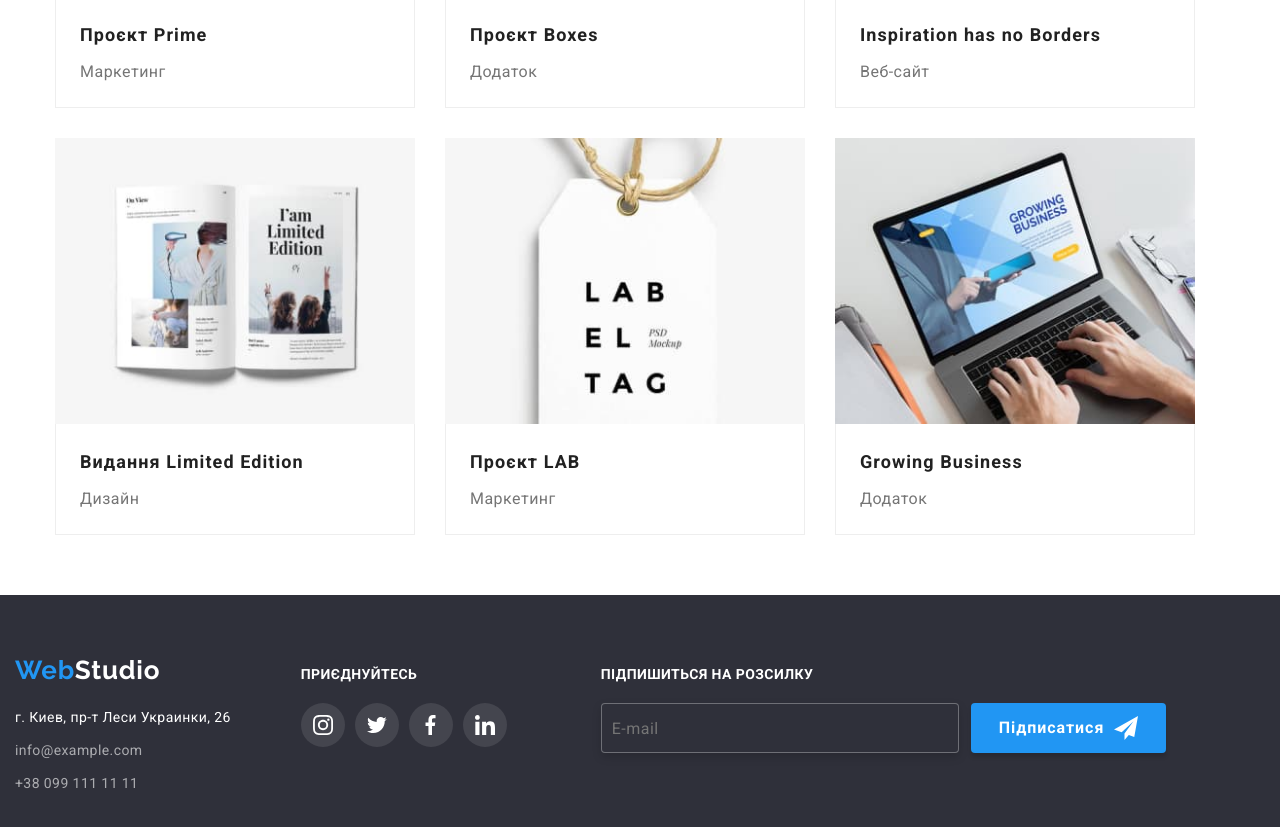
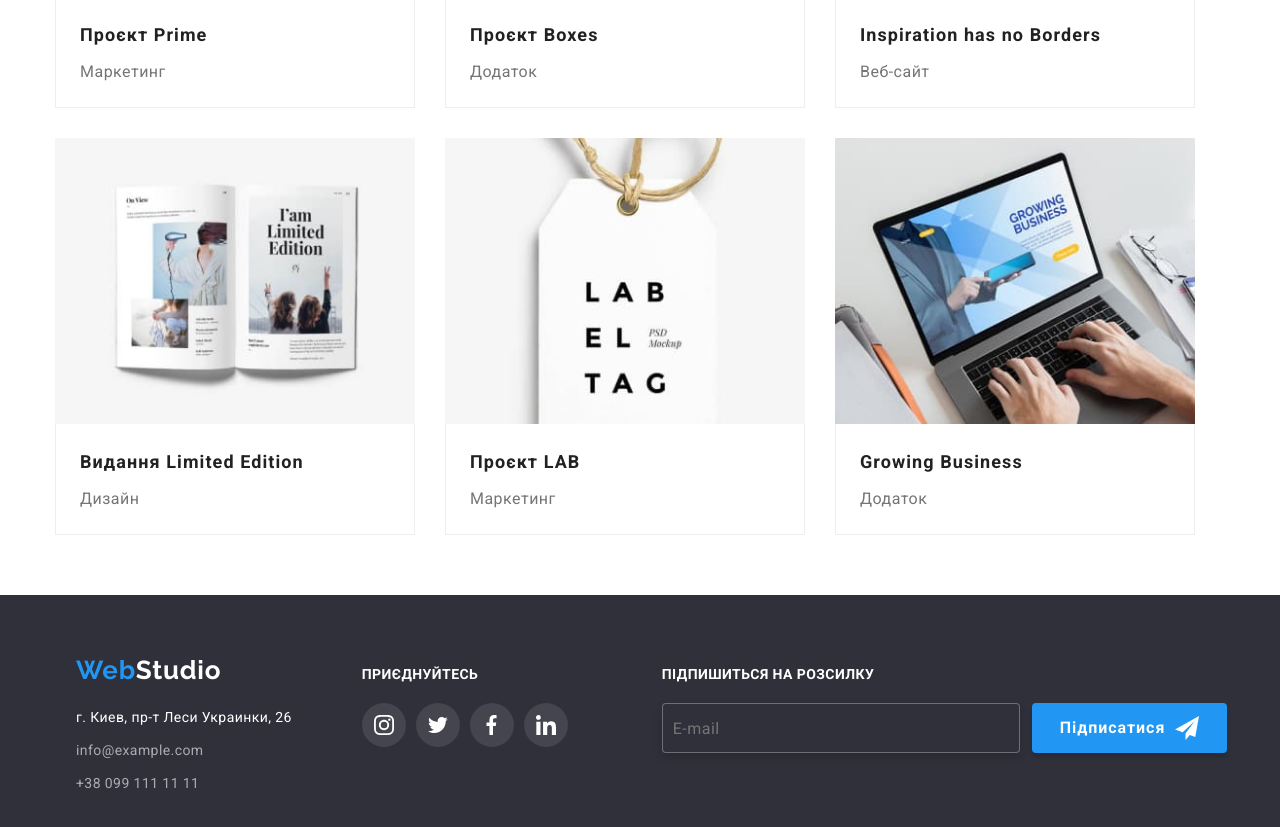
Before and after one commit to OlegRosinskyi/goit-markup-hw-08, a plain HTML site: page portfolio.html in a window 1280 px wide. Shown: the part 957-1784 px from the top of the page. Drawn offline with nearby package versions, Linux system fonts and the light colour scheme.

Commit message:
updated lesson8

```diff
--- a/sass/components/_container.scss
+++ b/sass/components/_container.scss
@@ -5,10 +5,10 @@
   margin-left: auto;
   margin-right: auto;
 
-  /*@include mobile-dn {
-    /*width: calc(100% - 30px); /*calc(100% - 30px); /*290px;*/
-  /*  outline: 2px solid yellow;
-  }*/
+  @include mobile {
+    width: 480px;
+    /*  outline: 2px solid yellow;*/
+  }
 
   @include tablet {
     width: 768px;
--- a/sass/layouts-portfolio/_product.scss
+++ b/sass/layouts-portfolio/_product.scss
@@ -6,6 +6,9 @@
   border-left: 1px solid #eeeeee;
   border-right: 1px solid #eeeeee;
   border-bottom: 1px solid #eeeeee;
+  @include tablet-desktop {
+    flex-grow: 2;
+  }
 
   &-list {
     display: flex;
@@ -29,6 +32,12 @@
       transition-duration: var(--animation-time);
       transition-property: box-shadow;
       transition-timing-function: var(--animation-function);
+      @include tablet-desktop {
+        display: flex;
+        flex-direction: column;
+        width: 100%;
+      }
+
       &:hover,
       &:focus {
         display: inline-block;
--- a/sass/layouts-studiy/_clients.scss
+++ b/sass/layouts-studiy/_clients.scss
@@ -33,9 +33,14 @@
     transition-duration: var(--animation-time);
     transition-property: fill, border-color;
     transition-timing-function: var(--animation-function);
-
-    width: 170px;
+    width: 210px;
     height: 92px;
+    @include tablet {
+      width: 226px;
+    }
+    @include desktop {
+      width: 170px;
+    }
 
     border: 1px solid #afb1b8;
 
--- a/sass/layouts-studiy/_footer.scss
+++ b/sass/layouts-studiy/_footer.scss
@@ -7,8 +7,8 @@
 
   @include desktop {
     text-align: start;
-    margin-left: 0;
-    margin-right: 0;
+    /*margin-left: 0;
+    margin-right: 0;*/
   }
 }
 .footer__container {
@@ -17,26 +17,25 @@
   width: 100%;
   @include desktop {
     display: flex;
-    /*margin-left: auto;
-    margin-right: auto;*/
+    margin-left: auto;
+    margin-right: auto;
   }
 }
 .footer-container-left-part-And-centr {
   @include tablet {
     display: flex;
+    align-items: baseline;
   }
 }
 .footer__left-part {
-  margin-right: 0px;
-
+  margin-left: auto;
+  margin-right: auto;
   @include tablet {
-    margin-right: auto;
     margin-left: 61px;
   }
 
   @include desktop {
     margin-right: 70px;
-    margin-left: 0;
   }
 }
 
@@ -110,7 +109,7 @@
   @include tablet {
     margin-left: 0;
     margin-right: 74px;
-    text-align: start;
+    /*text-align: start;*/
   }
   @include desktop {
     margin-right: 94px;
@@ -202,8 +201,15 @@
     filter: drop-shadow(0px 4px 4px rgba(0, 0, 0, 0.15));
     border-radius: 4px;
     width: 358px;
+
     @include dn-mobile {
       width: 100%;
+    }
+    @include tablet {
+      width: 450px;
+    }
+    @include desktop {
+      width: 358px;
     }
     height: 50px;
     background-color: #2f303a;
--- a/sass/layouts-studiy/_header.scss
+++ b/sass/layouts-studiy/_header.scss
@@ -118,7 +118,16 @@
   }
 }
 .heade-list__item:not(:last-child) {
-  margin-right: 50px;
+  margin-right: 0px;
+
+  @include tablet {
+    display: flex;
+    margin-bottom: 10px;
+  }
+  @include desktop {
+    margin-bottom: 0px;
+    margin-right: 50px;
+  }
 }
 .heade-list__link-communication {
   transition-duration: var(--animation-time);
--- a/sass/utils/_mixins.scss
+++ b/sass/utils/_mixins.scss
@@ -17,6 +17,11 @@
   @media screen and (max-width: 767px) {
     @content;
   }
+}
+@mixin tablet-desktop{
+   @media screen and (min-width: 768px) and (max-width: 1199px) {
+  @content;
+}
 }
 
 @mixin  tablet{
```
Also changed, not shown: portfolio.html (+1 -0 lines), css/main.css, css/main.min.css, 2 other files.
